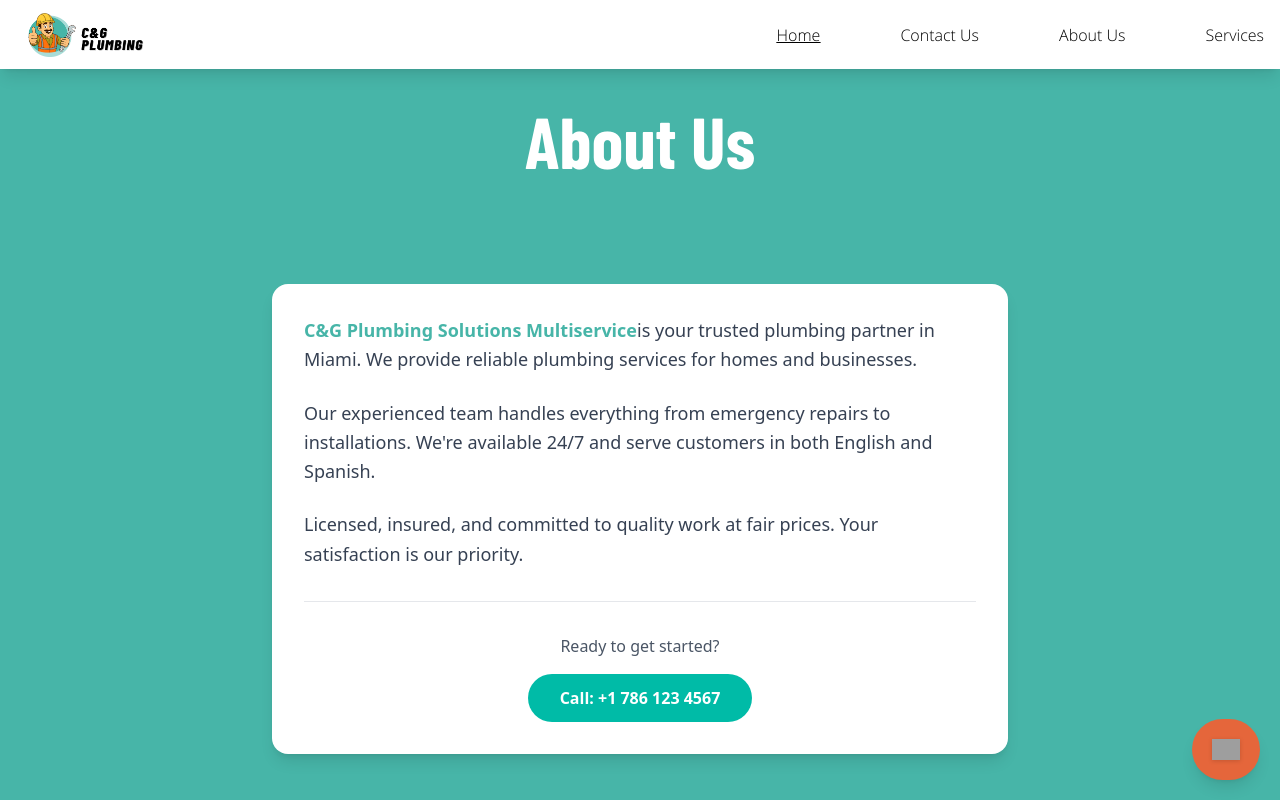
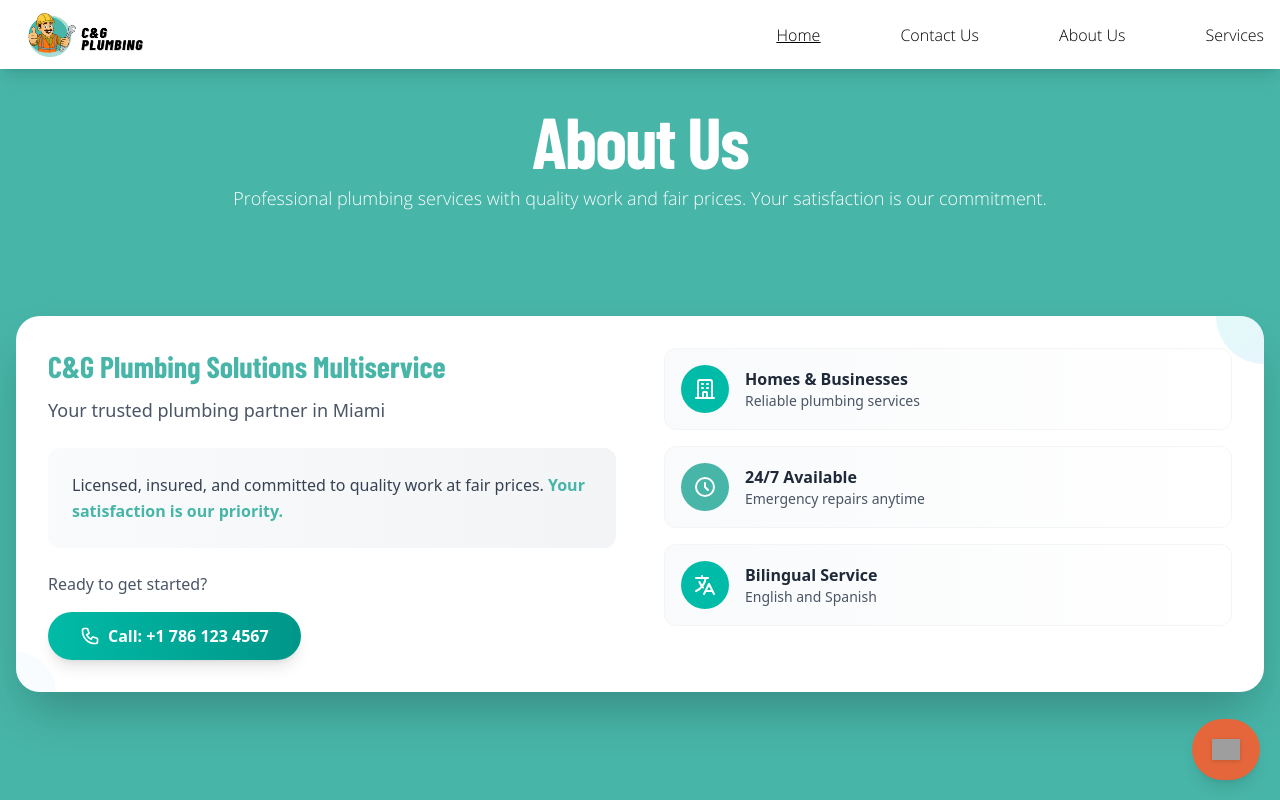
Before and after one commit to aleluzam/CGPlumbing, a React (Vite) app: page /aboutus in a window 1280 px wide. Shown: the top 800 px of the page. Built offline with nearby package versions, Linux system fonts and the light colour scheme; grey boxes are pictures that could not be loaded.

Commit message:
agregando imagenes y persoalizando aboutus

```diff
--- a/src/components/AboutUs.tsx
+++ b/src/components/AboutUs.tsx
@@ -1,40 +1,153 @@
 const AboutUs = () => {
   return (
     <div className="min-h-screen bg-blue-perfect">
-      {/* Header */}
+      {/* Header con cartel descriptivo simple como en Contact Us */}
       <div className="max-w-4xl mx-auto px-4 py-26 text-center">
-        <h1 className="text-6xl md:text-7xl lg:text-7xl font-bold text-white barlow-condensed-bold mb-1">
+        <h1 className="text-5xl md:text-6xl lg:text-7xl font-bold text-white barlow-condensed-bold mb-2 tracking-tight">
           About Us
         </h1>
+
+        <p className="lg:text-lg text-xs sm:text-xs md:text-lg open-sans-light text-white">
+          Professional plumbing services with quality work and fair prices. Your
+          satisfaction is our commitment.
+        </p>
       </div>
 
-      <div className="max-w-3xl mx-auto px-4 pb-16">
-        <div className="bg-white rounded-2xl p-8 shadow-lg">
-          <div className="text-lg text-gray-700 space-y-6 leading-relaxed">
-            <p>
-              <strong className="text-blue-perfect">
-                C&G Plumbing Solutions Multiservice
-              </strong>
-              is your trusted plumbing partner in Miami. We provide reliable
-              plumbing services for homes and businesses.
-            </p>
+      <div className="max-w-7xl mx-auto px-4 pb-12">
+        <div className="bg-white rounded-3xl p-8 shadow-2xl relative overflow-hidden">
+          {/* Decorative elements */}
+          <div className="absolute top-0 right-0 w-24 h-24 bg-gradient-to-br from-teal-100 to-blue-100 rounded-full -translate-y-12 translate-x-12 opacity-60"></div>
+          <div className="absolute bottom-0 left-0 w-20 h-20 bg-gradient-to-tr from-teal-50 to-blue-50 rounded-full translate-y-10 -translate-x-10 opacity-40"></div>
 
-            <p>
-              Our experienced team handles everything from emergency repairs to
-              installations. We're available 24/7 and serve customers in both
-              English and Spanish.
-            </p>
+          <div className="relative z-10">
+            {/* Layout horizontal */}
+            <div className="grid lg:grid-cols-2 gap-12 items-start">
+              {/* Lado izquierdo - Información principal */}
+              <div className="space-y-6">
+                <div>
+                  <h2 className="text-3xl font-bold text-blue-perfect mb-3 barlow-condensed-bold">
+                    C&G Plumbing Solutions Multiservice
+                  </h2>
+                  <p className="text-lg text-gray-600 font-medium">
+                    Your trusted plumbing partner in Miami
+                  </p>
+                </div>
 
-            <p>
-              Licensed, insured, and committed to quality work at fair prices.
-              Your satisfaction is our priority.
-            </p>
-          </div>
+                <div className="bg-gradient-to-r from-gray-50 to-gray-100 rounded-xl p-6">
+                  <p className="text-gray-700 leading-relaxed">
+                    Licensed, insured, and committed to quality work at fair
+                    prices.
+                    <span className="font-semibold text-blue-perfect">
+                      {" "}
+                      Your satisfaction is our priority.
+                    </span>
+                  </p>
+                </div>
 
-          <div className="text-center mt-8 pt-8 border-t border-gray-200">
-            <p className="text-gray-600 mb-4">Ready to get started?</p>
-            <div className="inline-block bg-teal-500 hover:bg-teal-600 text-white font-bold py-3 px-8 rounded-full transition-colors duration-300">
-              Call: +1 786 123 4567
+                <div>
+                  <p className="text-gray-600 font-medium mb-4">
+                    Ready to get started?
+                  </p>
+                  <a
+                    href="tel:+17861234567"
+                    className="inline-flex items-center space-x-2 bg-gradient-to-r from-teal-500 to-teal-600 hover:from-teal-600 hover:to-teal-700 text-white font-bold py-3 px-8 rounded-full transition-all duration-300 transform hover:scale-105 shadow-lg hover:shadow-xl"
+                  >
+                    <svg
+                      className="w-5 h-5"
+                      fill="none"
+                      stroke="currentColor"
+                      viewBox="0 0 24 24"
+                    >
+                      <path
+                        strokeLinecap="round"
+                        strokeLinejoin="round"
+                        strokeWidth="2"
+                        d="M3 5a2 2 0 012-2h3.28a1 1 0 01.948.684l1.498 4.493a1 1 0 01-.502 1.21l-2.257 1.13a11.042 11.042 0 005.516 5.516l1.13-2.257a1 1 0 011.21-.502l4.493 1.498a1 1 0 01.684.949V19a2 2 0 01-2 2h-1C9.716 21 3 14.284 3 6V5z"
+                      ></path>
+                    </svg>
+                    <span>Call: +1 786 123 4567</span>
+                  </a>
+                </div>
+              </div>
+
+              {/* Lado derecho - Features verticalmente alineadas */}
+              <div className="flex flex-col justify-start space-y-4">
+                <div className="flex items-center space-x-4 p-4 rounded-xl bg-gradient-to-r from-gray-50 to-white border border-gray-100">
+                  <div className="w-12 h-12 bg-teal-500 rounded-full flex items-center justify-center flex-shrink-0">
+                    <svg
+                      className="w-6 h-6 text-white"
+                      fill="none"
+                      stroke="currentColor"
+                      viewBox="0 0 24 24"
+                    >
+                      <path
+                        strokeLinecap="round"
+                        strokeLinejoin="round"
+                        strokeWidth="2"
+                        d="M19 21V5a2 2 0 00-2-2H7a2 2 0 00-2 2v16m14 0h2m-2 0h-4m-5 0H3m2 0h4M9 7h1m-1 4h1m4-4h1m-1 4h1m-5 10v-5a1 1 0 011-1h2a1 1 0 011 1v5m-4 0h4"
+                      ></path>
+                    </svg>
+                  </div>
+                  <div className="flex-1">
+                    <h3 className="font-semibold text-gray-800">
+                      Homes & Businesses
+                    </h3>
+                    <p className="text-gray-600 text-sm">
+                      Reliable plumbing services
+                    </p>
+                  </div>
+                </div>
+
+                <div className="flex items-center space-x-4 p-4 rounded-xl bg-gradient-to-r from-gray-50 to-white border border-gray-100">
+                  <div className="w-12 h-12 bg-blue-perfect rounded-full flex items-center justify-center flex-shrink-0">
+                    <svg
+                      className="w-6 h-6 text-white"
+                      fill="none"
+                      stroke="currentColor"
+                      viewBox="0 0 24 24"
+                    >
+                      <path
+                        strokeLinecap="round"
+                        strokeLinejoin="round"
+                        strokeWidth="2"
+                        d="M12 8v4l3 3m6-3a9 9 0 11-18 0 9 9 0 0118 0z"
+                      ></path>
+                    </svg>
+                  </div>
+                  <div className="flex-1">
+                    <h3 className="font-semibold text-gray-800">
+                      24/7 Available
+                    </h3>
+                    <p className="text-gray-600 text-sm">
+                      Emergency repairs anytime
+                    </p>
+                  </div>
+                </div>
+
+                <div className="flex items-center space-x-4 p-4 rounded-xl bg-gradient-to-r from-gray-50 to-white border border-gray-100">
+                  <div className="w-12 h-12 bg-teal-500 rounded-full flex items-center justify-center flex-shrink-0">
+                    <svg
+                      className="w-6 h-6 text-white"
+                      fill="none"
+                      stroke="currentColor"
+                      viewBox="0 0 24 24"
+                    >
+                      <path
+                        strokeLinecap="round"
+                        strokeLinejoin="round"
+                        strokeWidth="2"
+                        d="M3 5h12M9 3v2m1.048 9.5A18.022 18.022 0 016.412 9m6.088 9h7M11 21l5-10 5 10M12.751 5C11.783 10.77 8.07 15.61 3 18.129"
+                      ></path>
+                    </svg>
+                  </div>
+                  <div className="flex-1">
+                    <h3 className="font-semibold text-gray-800">
+                      Bilingual Service
+                    </h3>
+                    <p className="text-gray-600 text-sm">English and Spanish</p>
+                  </div>
+                </div>
+              </div>
             </div>
           </div>
         </div>
--- a/src/components/ContactUs.tsx
+++ b/src/components/ContactUs.tsx
@@ -19,13 +19,12 @@ const ContactUs = () => {
       </div>
 
       <div className="flex flex-col lg:flex-row px-4 sm:px-6 lg:px-7 py-4 sm:py-5 lg:py-6 gap-6 sm:gap-8 lg:gap-12 xl:gap-16">
-        {/* Sección de contactos */}
         <div className="w-full lg:flex-shrink-0 lg:w-auto">
           <ul className="gap-6 sm:gap-8 lg:gap-10 flex items-center flex-col p-4 sm:p-6 lg:p-8">
             {contact.map((m) => (
               <div
                 key={m.id}
-                className="w-full py-3 sm:py-4 lg:py-5 flex items-center justify-between gap-4 sm:gap-6 lg:gap-8 xl:gap-10"
+                className="w-full py-3 sm:py-4 lg:py-5 flex items-center justify-between gap-4 sm:gap-6 lg:gap-8 xl:gap-35"
               >
                 <div className="text-left flex-1 min-w-0">
                   <h1 className="barlow-condensed-bold text-2xl sm:text-3xl md:text-4xl lg:text-5xl py-2 sm:py-3 lg:py-5 leading-tight">
```
Also changed, not shown: src/components/Galery.tsx (+6 -6 lines).
